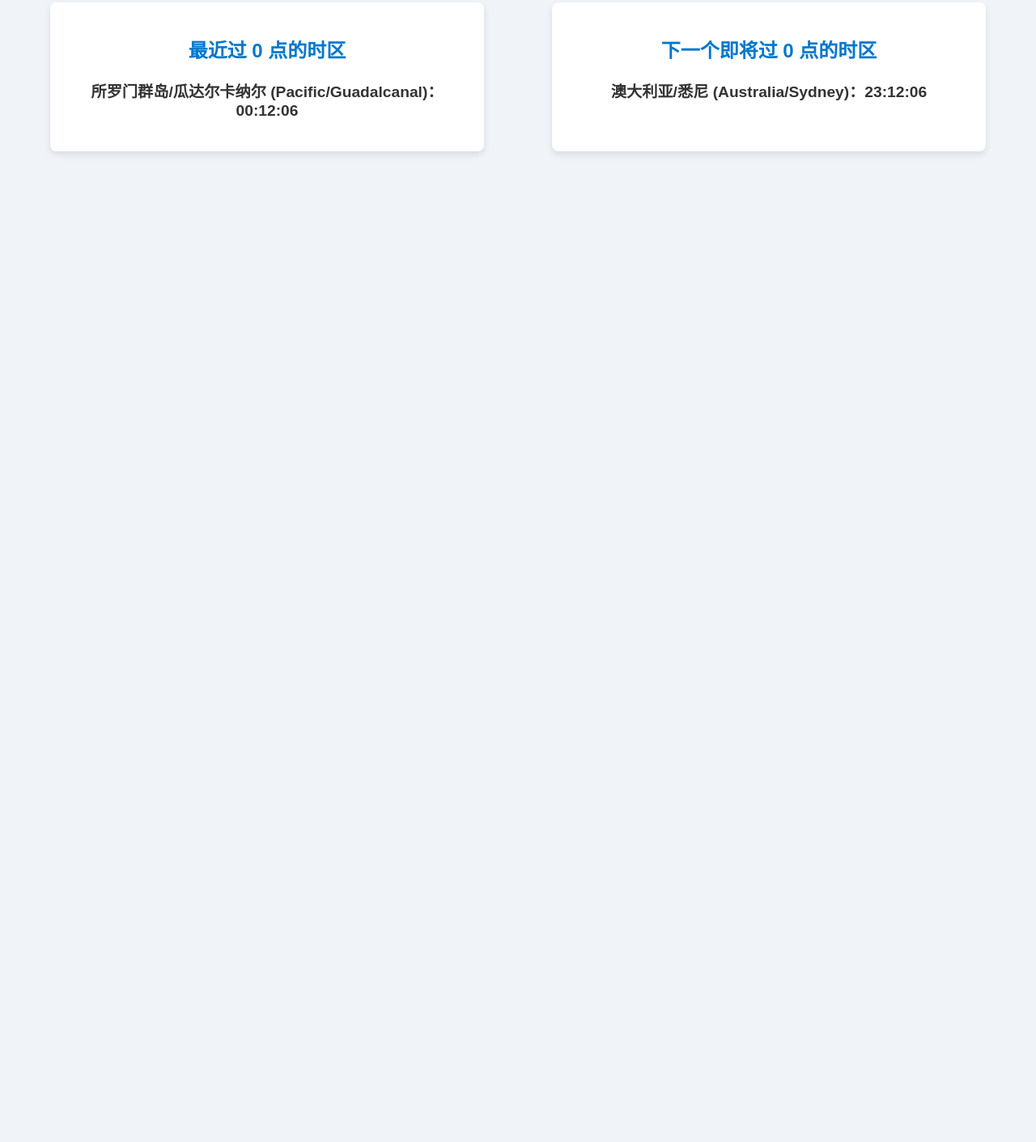
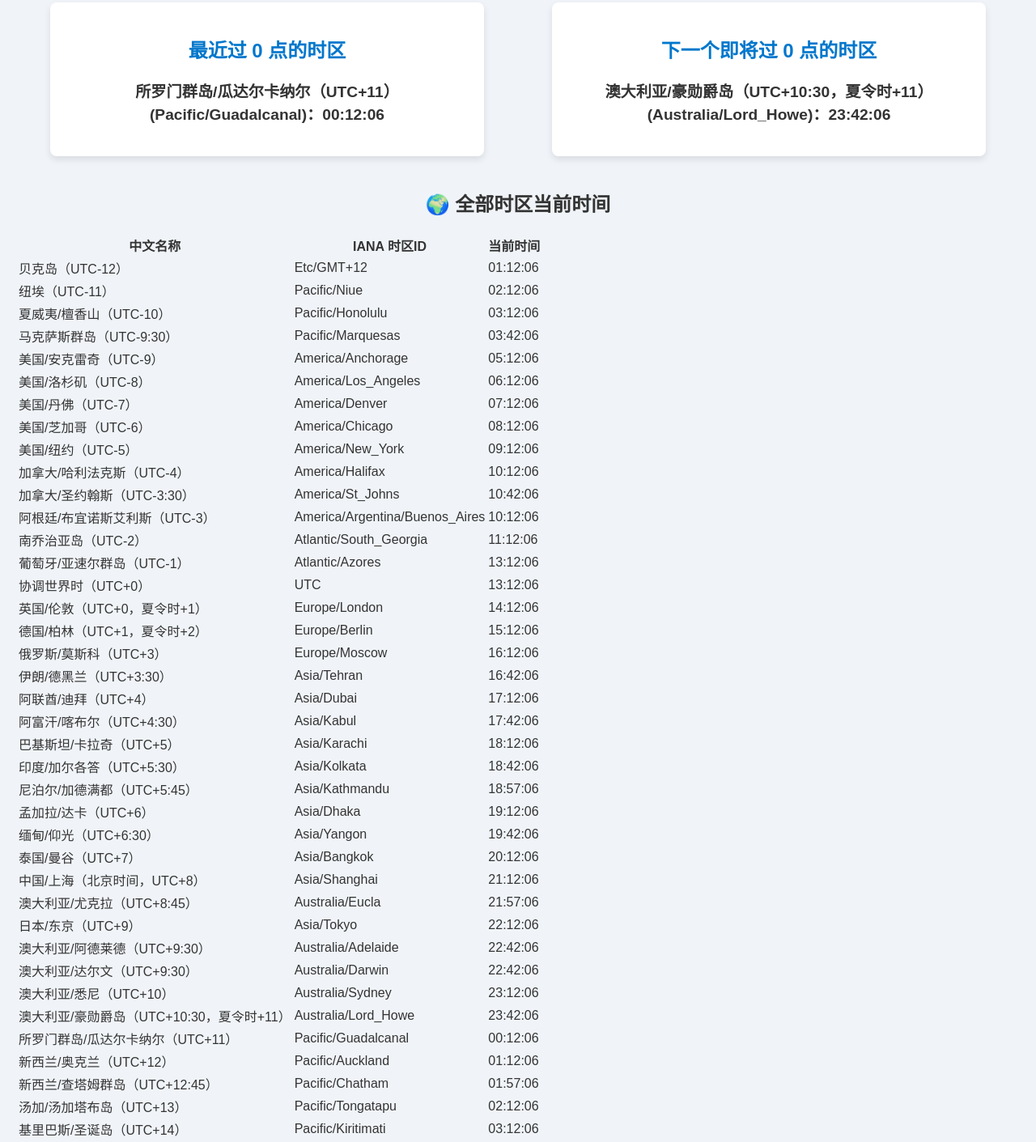
Before and after one commit to HuberyHui/huberyhui.github.io, a plain HTML site: page index.html in a window 1280 px wide. Shown: the part 114-1525 px from the top of the page at 81% size. Before the commit the page ends 800 px from the top, so only its background shows below. Drawn offline with Linux system fonts and the light colour scheme.

Commit message:
Update index.html

```diff
--- a/index.html
+++ b/index.html
@@ -18,65 +18,78 @@
     </div>
   </div>
 
+  <h2 style="text-align:center;margin-top:40px;">🌍 全部时区当前时间</h2>
+  <table id="zonesTable">
+    <thead>
+      <tr>
+        <th>中文名称</th>
+        <th>IANA 时区ID</th>
+        <th>当前时间</th>
+      </tr>
+    </thead>
+    <tbody></tbody>
+  </table>
+
   <script>
-    // 时区和中文名称映射
-    const timeZoneNames = {
-      "UTC": "协调世界时",
-      "Europe/London": "英国/伦敦",
-      "Europe/Berlin": "德国/柏林",
-      "Europe/Moscow": "俄罗斯/莫斯科",
-      "Asia/Dubai": "阿联酋/迪拜",
-      "Asia/Kabul": "阿富汗/喀布尔",
-      "Asia/Karachi": "巴基斯坦/卡拉奇",
-      "Asia/Kolkata": "印度/加尔各答（孟买/新德里）",
-      "Asia/Kathmandu": "尼泊尔/加德满都",
-      "Asia/Dhaka": "孟加拉/达卡",
-      "Asia/Yangon": "缅甸/仰光",
-      "Asia/Bangkok": "泰国/曼谷",
-      "Asia/Shanghai": "中国/上海（北京时间）",
-      "Asia/Tokyo": "日本/东京",
-      "Australia/Adelaide": "澳大利亚/阿德莱德",
-      "Australia/Darwin": "澳大利亚/达尔文",
-      "Australia/Sydney": "澳大利亚/悉尼",
-      "Pacific/Guadalcanal": "所罗门群岛/瓜达尔卡纳尔",
-      "Pacific/Auckland": "新西兰/奥克兰",
-      "Pacific/Chatham": "新西兰/查塔姆群岛",
-      "Pacific/Tongatapu": "汤加/汤加塔布岛",
-      "Pacific/Kiritimati": "基里巴斯/圣诞岛",
-      "America/St_Johns": "加拿大/圣约翰斯",
-      "America/Halifax": "加拿大/哈利法克斯",
-      "America/New_York": "美国/纽约",
-      "America/Chicago": "美国/芝加哥",
-      "America/Denver": "美国/丹佛",
-      "America/Phoenix": "美国/凤凰城",
-      "America/Los_Angeles": "美国/洛杉矶",
-      "America/Anchorage": "美国/安克雷奇",
-      "Pacific/Honolulu": "美国/檀香山",
-      "America/Sao_Paulo": "巴西/圣保罗",
-      "America/Buenos_Aires": "阿根廷/布宜诺斯艾利斯",
-      "Atlantic/Azores": "葡萄牙/亚速尔群岛",
-      "Africa/Nairobi": "肯尼亚/内罗毕",
-      "Africa/Cairo": "埃及/开罗",
-      "Africa/Lagos": "尼日利亚/拉各斯",
-      "Asia/Tehran": "伊朗/德黑兰"
-    };
-
-    const timeZones = Object.keys(timeZoneNames);
+    // === 世界38个标准时区（UTC-12 到 UTC+14，含 15/30/45分钟） ===
+    const timeZones = [
+      { id: "Etc/GMT+12", nameCN: "贝克岛（UTC-12）" },
+      { id: "Pacific/Niue", nameCN: "纽埃（UTC-11）" },
+      { id: "Pacific/Honolulu", nameCN: "夏威夷/檀香山（UTC-10）" },
+      { id: "Pacific/Marquesas", nameCN: "马克萨斯群岛（UTC-9:30）" },
+      { id: "America/Anchorage", nameCN: "美国/安克雷奇（UTC-9）" },
+      { id: "America/Los_Angeles", nameCN: "美国/洛杉矶（UTC-8）" },
+      { id: "America/Denver", nameCN: "美国/丹佛（UTC-7）" },
+      { id: "America/Chicago", nameCN: "美国/芝加哥（UTC-6）" },
+      { id: "America/New_York", nameCN: "美国/纽约（UTC-5）" },
+      { id: "America/Halifax", nameCN: "加拿大/哈利法克斯（UTC-4）" },
+      { id: "America/St_Johns", nameCN: "加拿大/圣约翰斯（UTC-3:30）" },
+      { id: "America/Argentina/Buenos_Aires", nameCN: "阿根廷/布宜诺斯艾利斯（UTC-3）" },
+      { id: "Atlantic/South_Georgia", nameCN: "南乔治亚岛（UTC-2）" },
+      { id: "Atlantic/Azores", nameCN: "葡萄牙/亚速尔群岛（UTC-1）" },
+      { id: "UTC", nameCN: "协调世界时（UTC+0）" },
+      { id: "Europe/London", nameCN: "英国/伦敦（UTC+0，夏令时+1）" },
+      { id: "Europe/Berlin", nameCN: "德国/柏林（UTC+1，夏令时+2）" },
+      { id: "Europe/Moscow", nameCN: "俄罗斯/莫斯科（UTC+3）" },
+      { id: "Asia/Tehran", nameCN: "伊朗/德黑兰（UTC+3:30）" },
+      { id: "Asia/Dubai", nameCN: "阿联酋/迪拜（UTC+4）" },
+      { id: "Asia/Kabul", nameCN: "阿富汗/喀布尔（UTC+4:30）" },
+      { id: "Asia/Karachi", nameCN: "巴基斯坦/卡拉奇（UTC+5）" },
+      { id: "Asia/Kolkata", nameCN: "印度/加尔各答（UTC+5:30）" },
+      { id: "Asia/Kathmandu", nameCN: "尼泊尔/加德满都（UTC+5:45）" },
+      { id: "Asia/Dhaka", nameCN: "孟加拉/达卡（UTC+6）" },
+      { id: "Asia/Yangon", nameCN: "缅甸/仰光（UTC+6:30）" },
+      { id: "Asia/Bangkok", nameCN: "泰国/曼谷（UTC+7）" },
+      { id: "Asia/Shanghai", nameCN: "中国/上海（北京时间，UTC+8）" },
+      { id: "Australia/Eucla", nameCN: "澳大利亚/尤克拉（UTC+8:45）" },
+      { id: "Asia/Tokyo", nameCN: "日本/东京（UTC+9）" },
+      { id: "Australia/Adelaide", nameCN: "澳大利亚/阿德莱德（UTC+9:30）" },
+      { id: "Australia/Darwin", nameCN: "澳大利亚/达尔文（UTC+9:30）" },
+      { id: "Australia/Sydney", nameCN: "澳大利亚/悉尼（UTC+10）" },
+      { id: "Australia/Lord_Howe", nameCN: "澳大利亚/豪勋爵岛（UTC+10:30，夏令时+11）" },
+      { id: "Pacific/Guadalcanal", nameCN: "所罗门群岛/瓜达尔卡纳尔（UTC+11）" },
+      { id: "Pacific/Auckland", nameCN: "新西兰/奥克兰（UTC+12）" },
+      { id: "Pacific/Chatham", nameCN: "新西兰/查塔姆群岛（UTC+12:45）" },
+      { id: "Pacific/Tongatapu", nameCN: "汤加/汤加塔布岛（UTC+13）" },
+      { id: "Pacific/Kiritimati", nameCN: "基里巴斯/圣诞岛（UTC+14）" }
+    ];
 
     function getCurrentTimes() {
       const now = new Date();
-      let zoneTimes = timeZones.map(tz => {
+
+      // 生成时区时间数据
+      let zoneTimes = timeZones.map(z => {
         let formatter = new Intl.DateTimeFormat("zh-CN", {
-          timeZone: tz,
+          timeZone: z.id,
           hour: "2-digit", minute: "2-digit", second: "2-digit",
           hour12: false
         });
         let timeStr = formatter.format(now);
         let [hour, minute, second] = timeStr.split(":").map(Number);
-        return { tz, nameCN: timeZoneNames[tz], hour, minute, second, timeStr };
+        return { ...z, hour, minute, second, timeStr };
       });
 
-      // 计算距离零点的差值
+      // 计算距离零点
       let withDiff = zoneTimes.map(z => {
         let secondsSinceMidnight = z.hour * 3600 + z.minute * 60 + z.second;
         let secondsToMidnight = 86400 - secondsSinceMidnight;
@@ -88,15 +101,24 @@
         a.secondsSinceMidnight < b.secondsSinceMidnight ? a : b
       );
 
-      // 下一个即将过零点
+      // 下一个零点
       let nextZone = withDiff.reduce((a, b) =>
         a.secondsToMidnight < b.secondsToMidnight ? a : b
       );
 
       document.getElementById("lastZone").innerText =
-        `${lastZone.nameCN} (${lastZone.tz})：${lastZone.timeStr}`;
+        `${lastZone.nameCN} (${lastZone.id})：${lastZone.timeStr}`;
       document.getElementById("nextZone").innerText =
-        `${nextZone.nameCN} (${nextZone.tz})：${nextZone.timeStr}`;
+        `${nextZone.nameCN} (${nextZone.id})：${nextZone.timeStr}`;
+
+      // 更新表格
+      const tbody = document.querySelector("#zonesTable tbody");
+      tbody.innerHTML = "";
+      zoneTimes.forEach(z => {
+        let tr = document.createElement("tr");
+        tr.innerHTML = `<td>${z.nameCN}</td><td>${z.id}</td><td>${z.timeStr}</td>`;
+        tbody.appendChild(tr);
+      });
     }
 
     getCurrentTimes();
```
